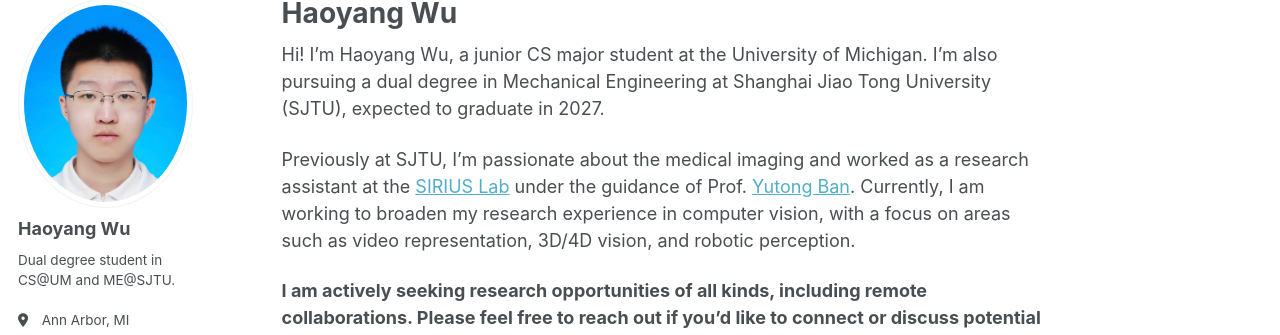
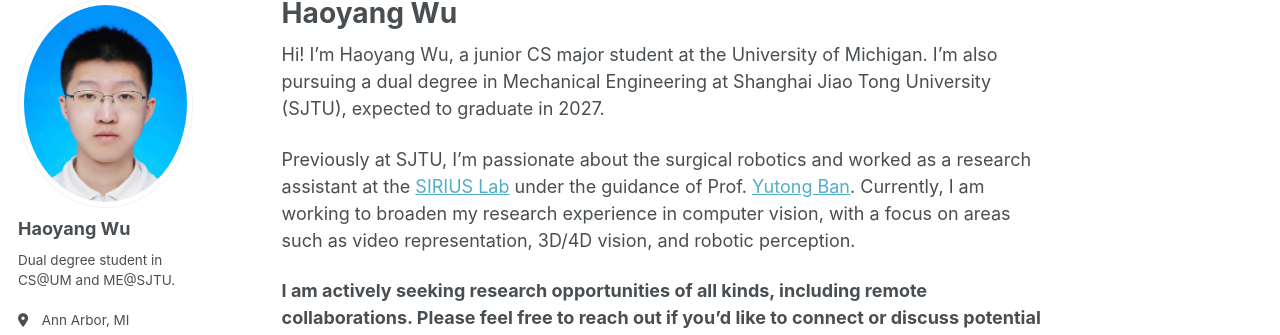
Before and after one commit to William-HYWu/William-HYWu.github.io, a Jekyll site: the page built from _pages/about.md, in a window 1280 px wide and 900 px high. Shown: the part 100-435 px from the top of the window. Built offline with Jekyll 4.4.1, drawn with Linux system fonts in a browser that asks for light colours; some web fonts are replaced; a script that is not in the unit is left out.

Commit message:
add pub and about

```diff
--- a/_pages/about.md
+++ b/_pages/about.md
@@ -9,7 +9,7 @@
 
 Hi! I'm Haoyang Wu, a junior CS major student at the University of Michigan. I'm also pursuing a dual degree in Mechanical Engineering at Shanghai Jiao Tong University (SJTU), expected to graduate in 2027.
 
-Previously at SJTU, I'm passionate about the medical imaging and worked as a research assistant at the [SIRIUS Lab](https://banyutong.github.io/sirius_lab_website/index.html#research) under the guidance of Prof. [Yutong Ban](https://people.csail.mit.edu/yban/). Currently, I am working to broaden my research experience in computer vision, with a focus on areas such as video representation, 3D/4D vision, and robotic perception.
+Previously at SJTU, I'm passionate about the surgical robotics and worked as a research assistant at the [SIRIUS Lab](https://banyutong.github.io/sirius_lab_website/index.html#research) under the guidance of Prof. [Yutong Ban](https://people.csail.mit.edu/yban/). Currently, I am working to broaden my research experience in computer vision, with a focus on areas such as video representation, 3D/4D vision, and robotic perception.
 
 **I am actively seeking research opportunities of all kinds, including remote collaborations. Please feel free to reach out if you'd like to connect or discuss potential projects!**
 
```
